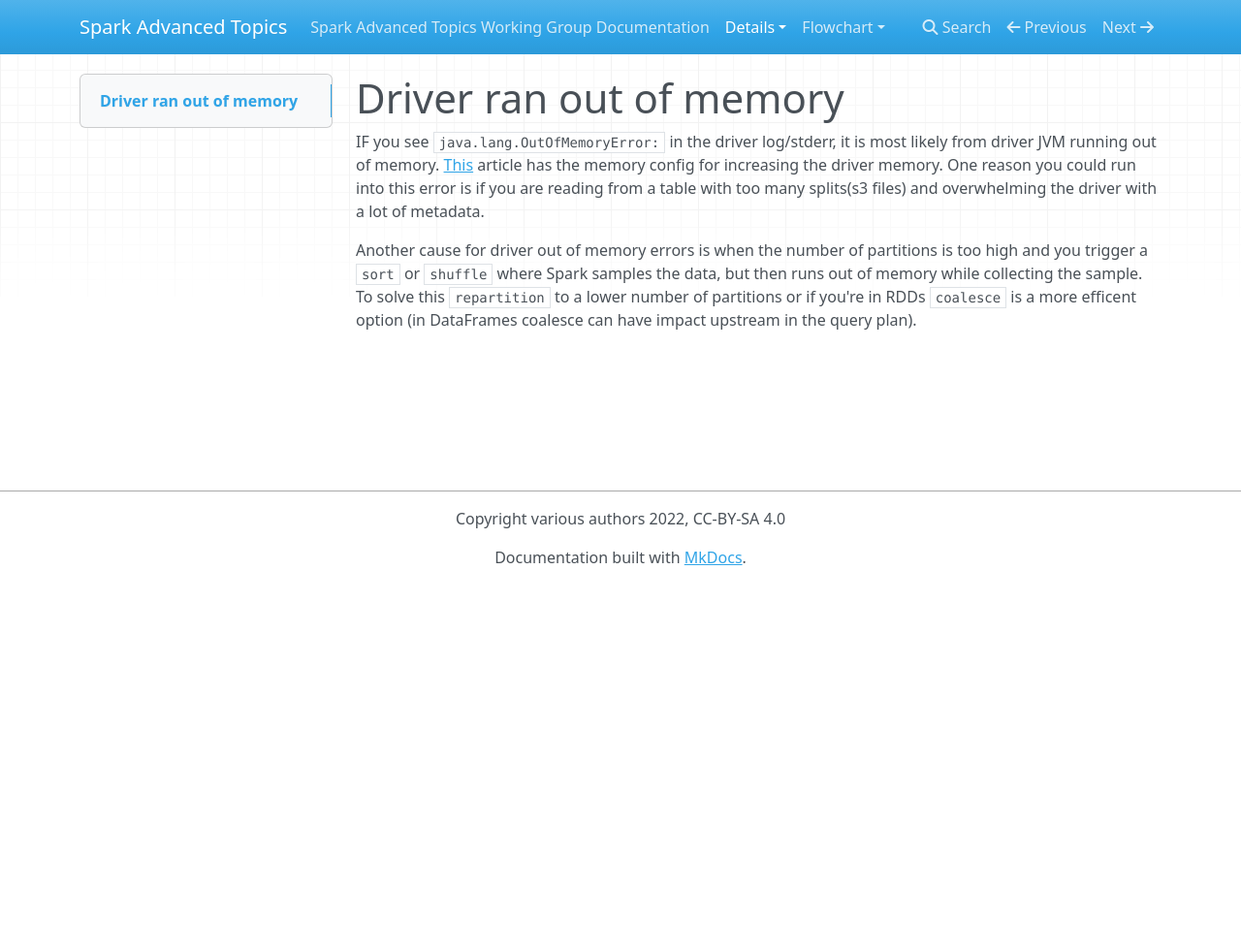
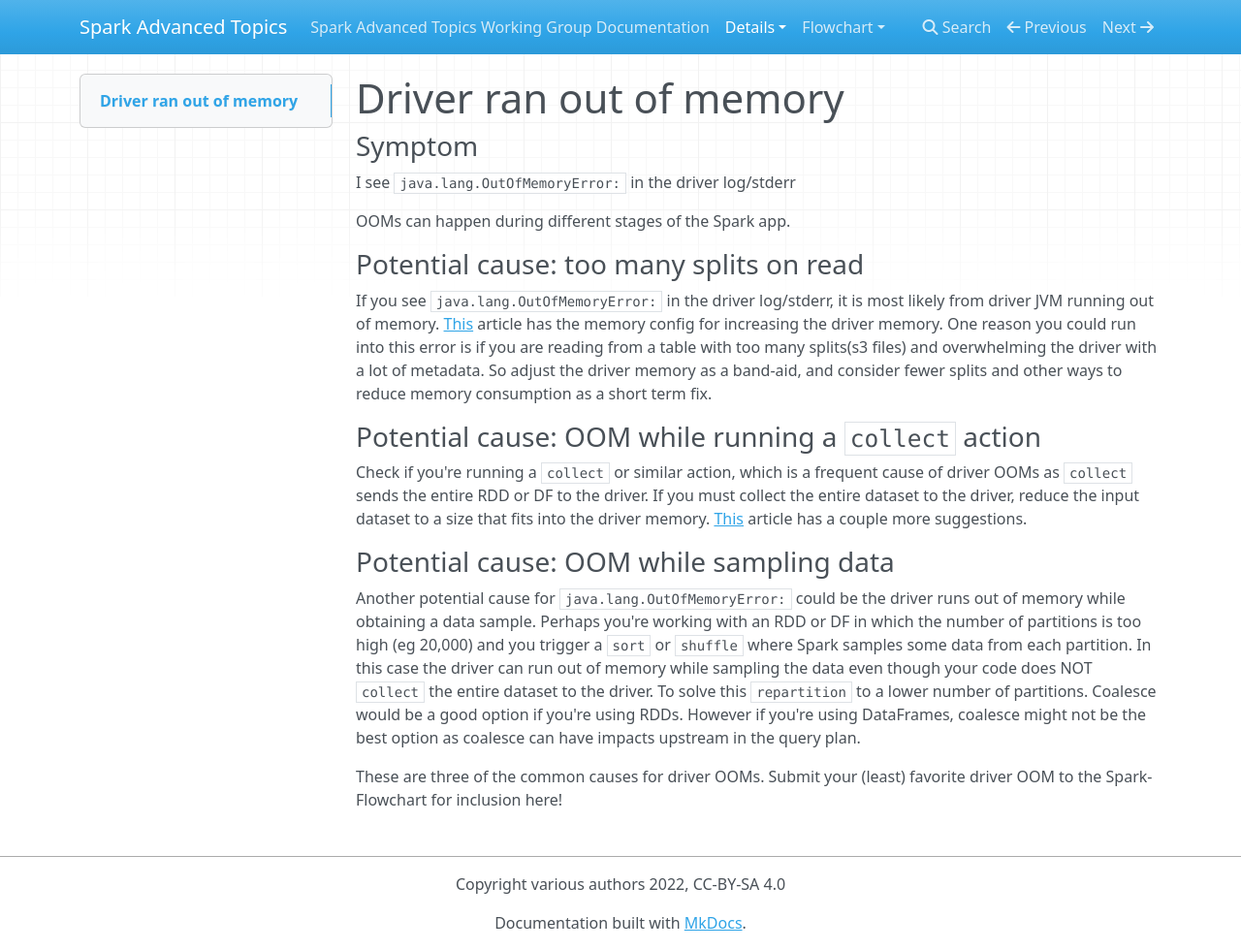
Before and after one commit to holdenk/spark-flowchart, an MkDocs documentation site: the page built from docs/details/error-driver-out-of-memory.md, in a window 1280 px wide and 980 px high. Shown: the whole window at 97% size. Built offline with MkDocs 1.6.1, drawn with Linux system fonts in a browser that asks for light colours; nearby versions of some CDN libraries.

Commit message:
readability

````diff
--- a/docs/details/error-driver-out-of-memory.md
+++ b/docs/details/error-driver-out-of-memory.md
@@ -1,8 +1,23 @@
 #Driver ran out of memory
 
-IF you see ```java.lang.OutOfMemoryError:```  in the driver log/stderr, it is most likely from driver JVM running out of memory. [This](https://manuals.netflix.net/view/sparkdocs/mkdocs/master/memory-configuration/#driver-ran-out-of-jvm-memory) article has the memory config for increasing the driver memory. One reason you could run into this error is
-if you are reading from a table with too many splits(s3 files) and overwhelming the driver with a lot of metadata.
+### Symptom
+I see ```java.lang.OutOfMemoryError:```  in the driver log/stderr
+
+OOMs can happen during different stages of the Spark app.
+
+### Potential cause: too many splits on read
+
+If you see ```java.lang.OutOfMemoryError:```  in the driver log/stderr, it is most likely from driver JVM running out of memory. [This](https://manuals.netflix.net/view/sparkdocs/mkdocs/master/memory-configuration/#driver-ran-out-of-jvm-memory) article has the memory config for increasing the driver memory. One reason you could run into this error is if you are reading from a table with too many splits(s3 files) and overwhelming the driver with a lot of metadata. So adjust the driver memory as a band-aid, and consider fewer splits and other ways to reduce memory consumption as a short term fix.
 
 
+### Potential cause: OOM while running a `collect` action
 
-Another cause for driver out of memory errors is when the number of partitions is too high and you trigger a `sort` or `shuffle` where Spark samples the data, but then runs out of memory while collecting the sample. To solve this `repartition` to a lower number of partitions or if you're in RDDs `coalesce` is a more efficent option (in DataFrames coalesce can have impact upstream in the query plan).
+Check if you're running a `collect` or similar action, which is a frequent cause of driver OOMs as `collect` sends the entire RDD or DF to the driver. If you must collect the entire dataset to the driver, reduce the input dataset to a size that fits into the driver memory. [This](https://databricks.gitbooks.io/databricks-spark-knowledge-base/content/best_practices/dont_call_collect_on_a_very_large_rdd.html) article has a couple more suggestions.
+
+
+### Potential cause: OOM while sampling data
+
+Another potential cause for ```java.lang.OutOfMemoryError:``` could be the driver runs out of memory while obtaining a data sample. Perhaps you're working with an RDD or DF in which the number of partitions is too high (eg 20,000) and you trigger a `sort` or `shuffle` where Spark samples some data from each partition. In this case the driver can run out of memory while sampling the data even though your code does NOT `collect` the entire dataset to the driver. To solve this `repartition` to a lower number of partitions. Coalesce would be a good option if you're using RDDs. However if you're using DataFrames, coalesce might not be the best option as coalesce can have impacts upstream in the query plan.
+
+
+These are three of the common causes for driver OOMs. Submit your (least) favorite driver OOM to the Spark-Flowchart for inclusion here!
````
